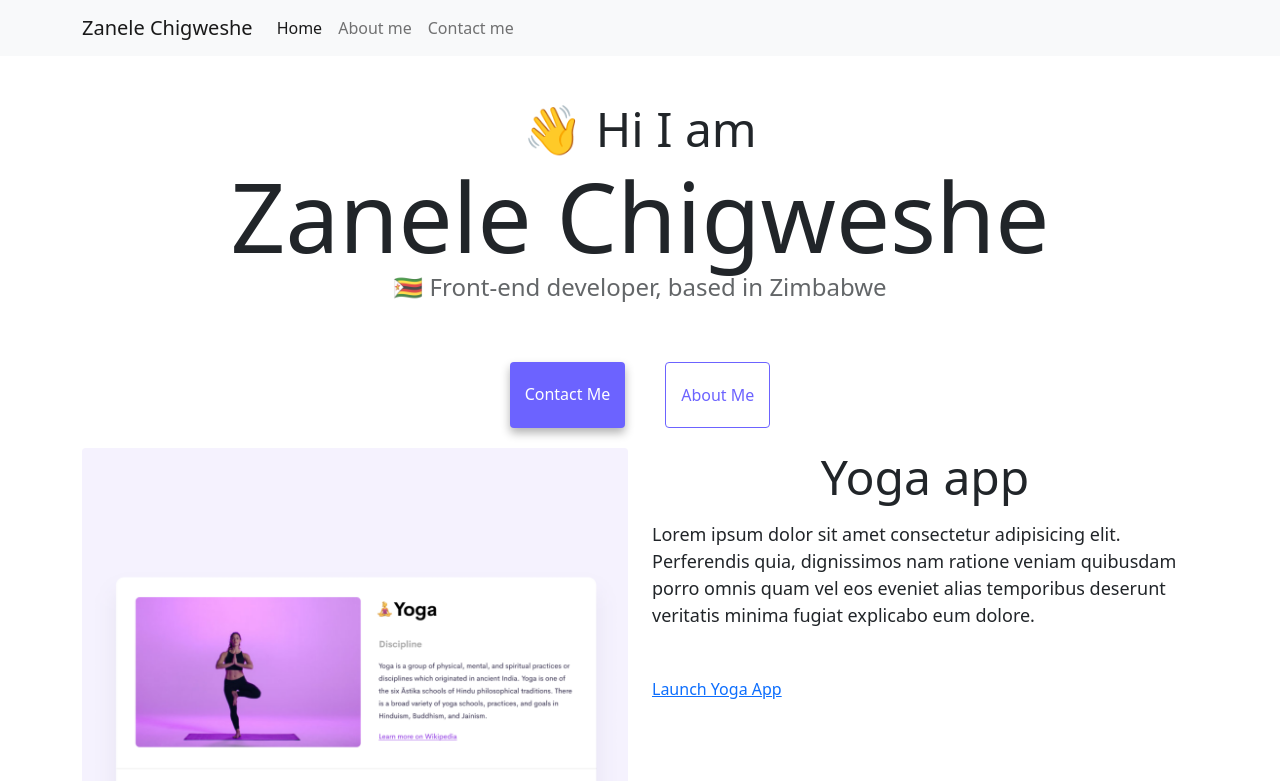
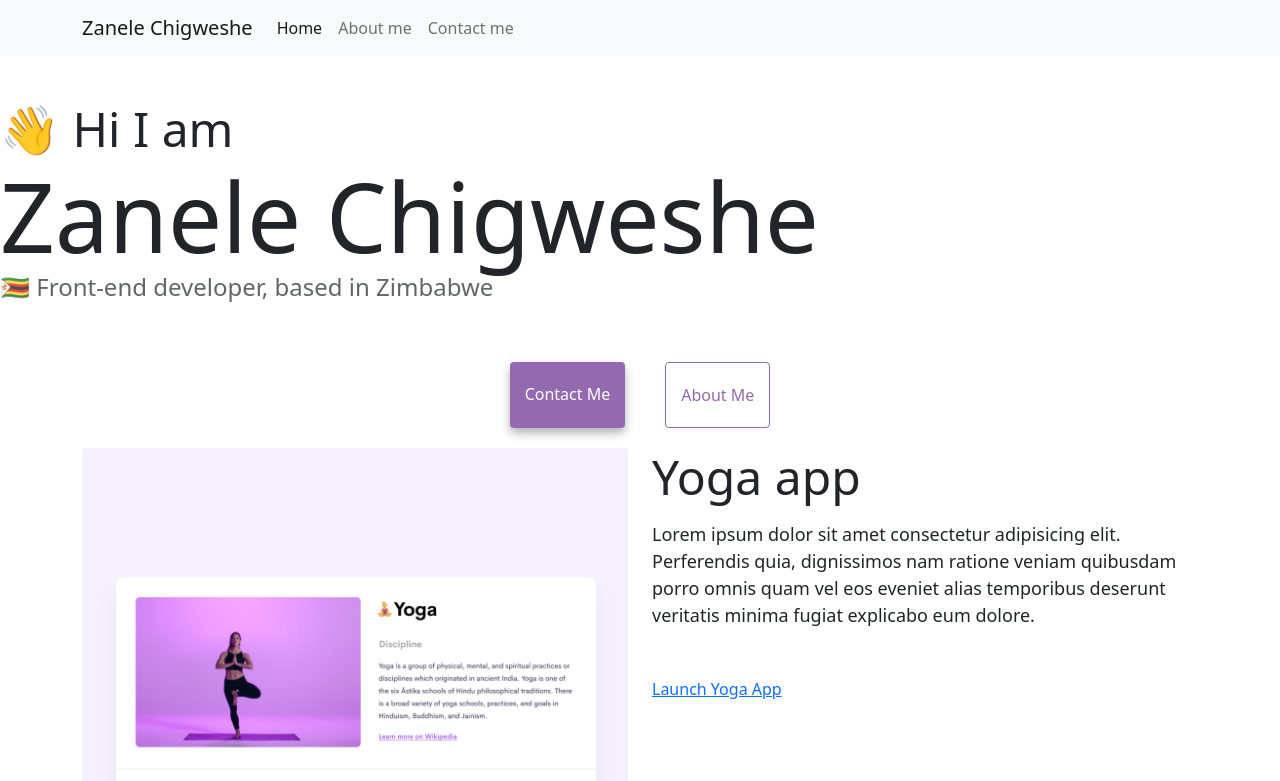
Before and after one commit to zahhhhhh/Portfolio, a plain HTML site: page index.html in a window 1280 px wide. Shown: the top 781 px of the page. Drawn offline with nearby package versions, Linux system fonts and the light colour scheme.

Commit message:
Changed color in css

```diff
--- a/style.css
+++ b/style.css
@@ -1,5 +1,5 @@
 :root {
-  --primary-color: #6c63ff;
+  --primary-color: #9469af;
   --secondary-color: #f5f2fe;
   --box-shadow: 0 5px 10px rgba(0, 0, 0, 0.3);
 }
@@ -12,7 +12,7 @@ h1,
 h2,
 h3 {
   margin: 0;
-  text-align: center;
+  text-align: left;
 }
 
 h1 {
```
